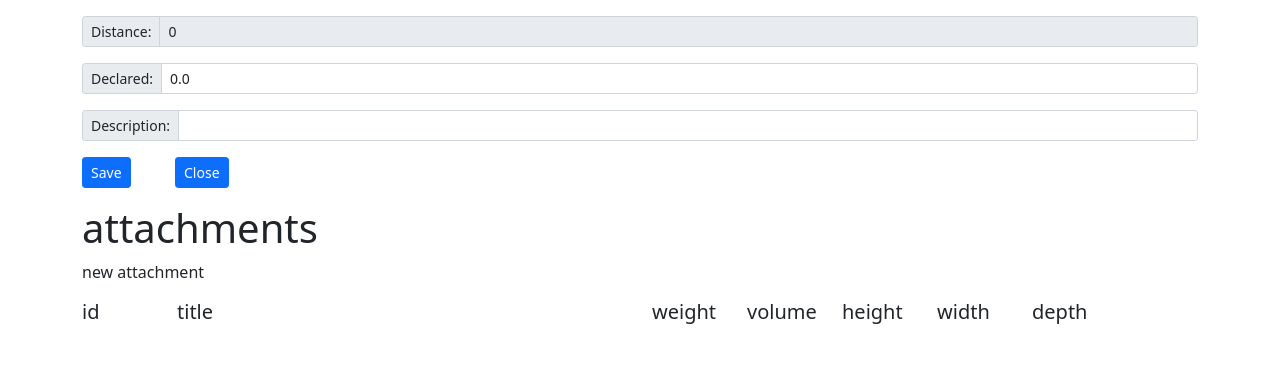
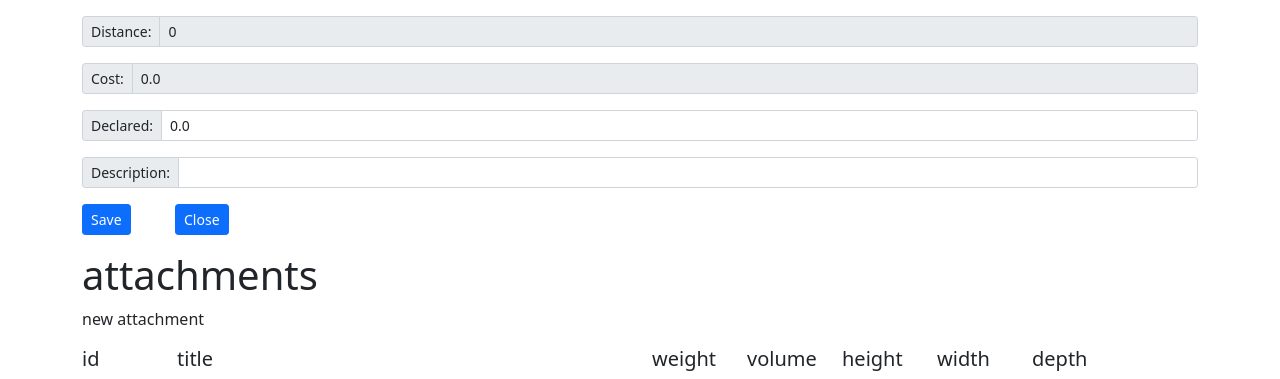
Before and after one commit to pekshevds/web-tracoma, a Flask app: template webapp/templates/order_item.html in a window 1280 px wide. Shown: the part 601-980 px from the top of the page. Before the commit the page ends 925 px from the top, so only its background shows below. Run offline with Flask 2, Linux system fonts and the light colour scheme; the template is opened without the code that fills it: values that come from a table or form of the project are taken from there, others are empty; parts of the project's set-up code (start-up, migrations or seed data) failed here and were passed over; some libraries are stand-ins or nearby versions.

Commit message:
added calculating order cost

```diff
--- a/webapp/app.py
+++ b/webapp/app.py
@@ -19,6 +19,8 @@ def create_app():
 
     app.config['CSRF_ENABLED'] = True
     app.config['SECRET_KEY'] = "test_secret_key"
+    app.config['COST_KG_PER_KM'] = 3
+    app.config['COST_M3_PER_KM'] = 25
     db.init_app(app)
 
     migrate = Migrate(app, db, render_as_batch=True)
--- a/webapp/db/order/models.py
+++ b/webapp/db/order/models.py
@@ -19,6 +19,7 @@ class Order(db.Model, Directory):
     shipper_contact_id = db.Column(db.Integer, db.ForeignKey('storage.id'), nullable=True)
     shipper_phone = db.Column(db.String(255))
     distance = db.Column(db.Integer, nullable=True, default=0)
+    cost = db.Column(db.Float, default=.0)
 
     attachments = db.relationship('Attachment', cascade='all, delete', lazy=True, backref="order")
 
--- a/webapp/db/point/fetchers.py
+++ b/webapp/db/point/fetchers.py
@@ -2,7 +2,7 @@ from webapp.db import Point
 
 
 def get_points():
-    return Point.query.filter().all()
+    return Point.query.filter().order_by(Point.title).all()
 
 
 def get_point_by_id(id: int):
--- a/webapp/db/utils/route_utils.py
+++ b/webapp/db/utils/route_utils.py
@@ -72,7 +72,7 @@ def routes_update() -> bool:
             route = get_route_by_points(point_a.id, point_b.id)
             if not route:
                 route = Route(point_a_id=point_a.id, point_b_id=point_b.id)
-                route.distance = fetch_distance_between_citites(point_a.location, point_b.location)
+                route.distance = fetch_distance_between_cities(point_a.location, point_b.location)
                 new_routes.append(route)
     db.session.bulk_save_objects(new_routes)
     try:
--- a/webapp/templates/order_item.html
+++ b/webapp/templates/order_item.html
@@ -155,6 +155,12 @@ web-tracoma/order
             </div>
 
             <div class="input-group input-group-sm mb-3">
+                <span class="input-group-text" id="inputGroup-sizing-sm">{{ form.cost.label() }}</span>
+                <input type="number" readonly class="form-control" aria-label="Sizing example input"
+                    aria-describedby="inputGroup-sizing-sm" name="cost" value="{{ form.cost.data }}">
+            </div>
+
+            <div class="input-group input-group-sm mb-3">
                 <span class="input-group-text" id="inputGroup-sizing-sm">{{ form.declared.label() }}</span>
                 <input type="number" step="0.01" class="form-control" aria-label="Sizing example input"
                     aria-describedby="inputGroup-sizing-sm" name="declared" value="{{ form.declared.data }}">
--- a/webapp/views/order/forms.py
+++ b/webapp/views/order/forms.py
@@ -35,6 +35,7 @@ class OrderForm(ModelForm):
     desc = StringField(label="Description: ", name="desc", default="")
 
     distance = IntegerField(label="Distance: ", name="distance", default=0)
+    cost = FloatField(label="Cost: ", name="cost", default=.0)
 
     submit = SubmitField("Save", render_kw={"class": "btn btn-primary"})
 
```
Also changed, not shown: migrations/versions/be0e41be832e_added_order_cost_to_order.py (added, +32 -0 lines), webapp/views/order/api.py (+19 -2 lines).
